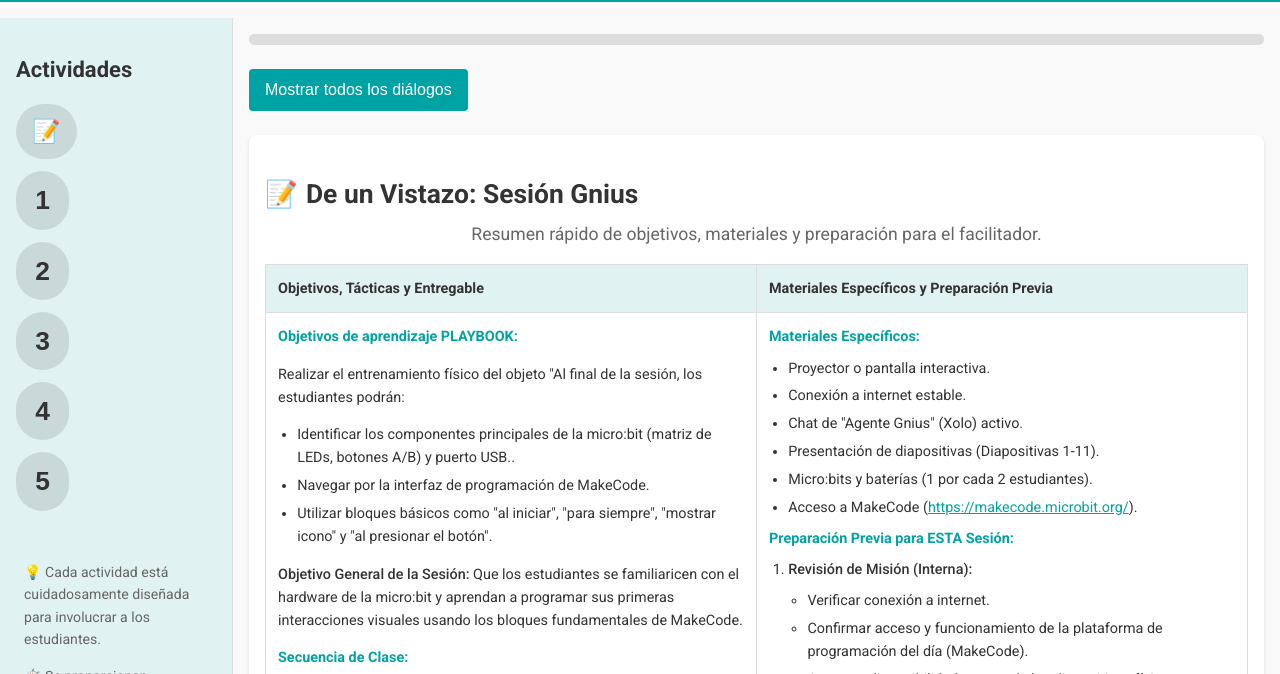
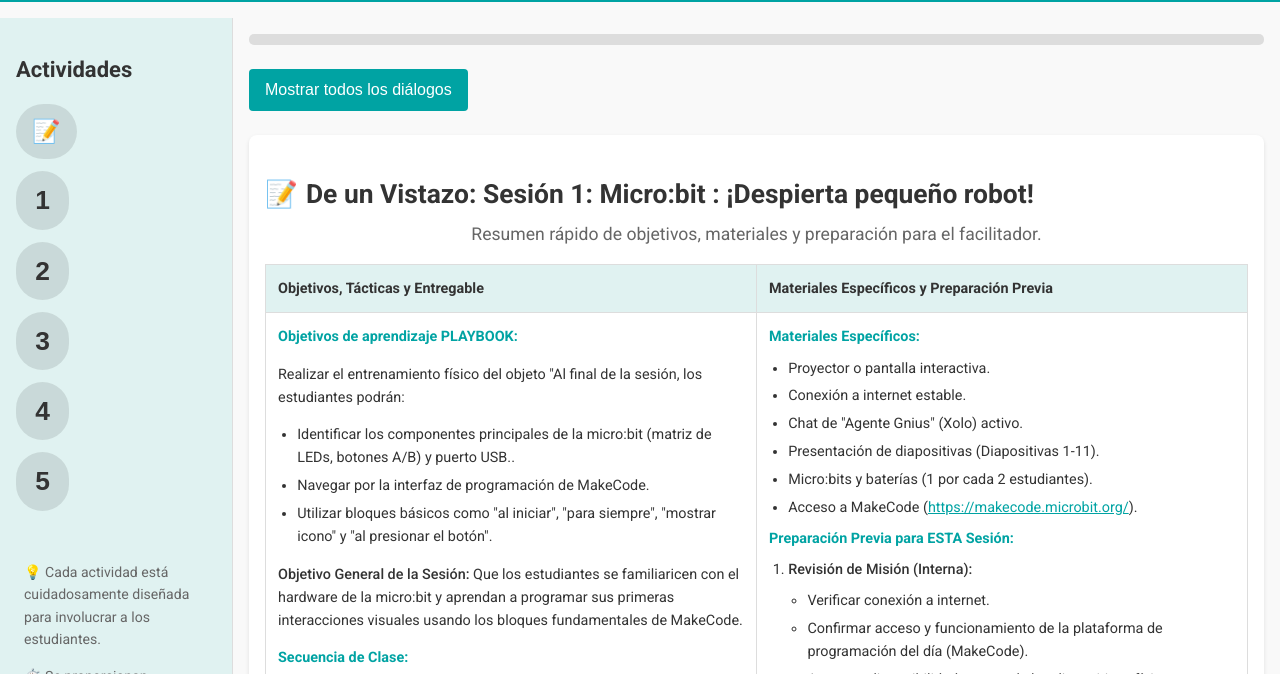
Before and after one commit to Gnius-Club/AIF_P4_MT01E, a plain HTML site: page index.html in a window 1280 px wide. Shown: the part 89-763 px from the top of the page. Drawn offline with Linux system fonts and the light colour scheme.

Commit message:
Update index.html

```diff
--- a/index.html
+++ b/index.html
@@ -55,7 +55,7 @@
             <button id="toggle-dialogues">Mostrar todos los diálogos</button>
 
             <div class="activity-card" id="activity-0">
-                <h2><span class="book-icon">📝</span> De un Vistazo: Sesión Gnius</h2>
+                <h2><span class="book-icon">📝</span> De un Vistazo: Sesión 1: Micro:bit : ¡Despierta pequeño robot!</h2>
                 <p class="overview-subtitle">Resumen rápido de objetivos, materiales y preparación para el facilitador.</p>
                 <div class="overview-table-container">
                     <table>
```
